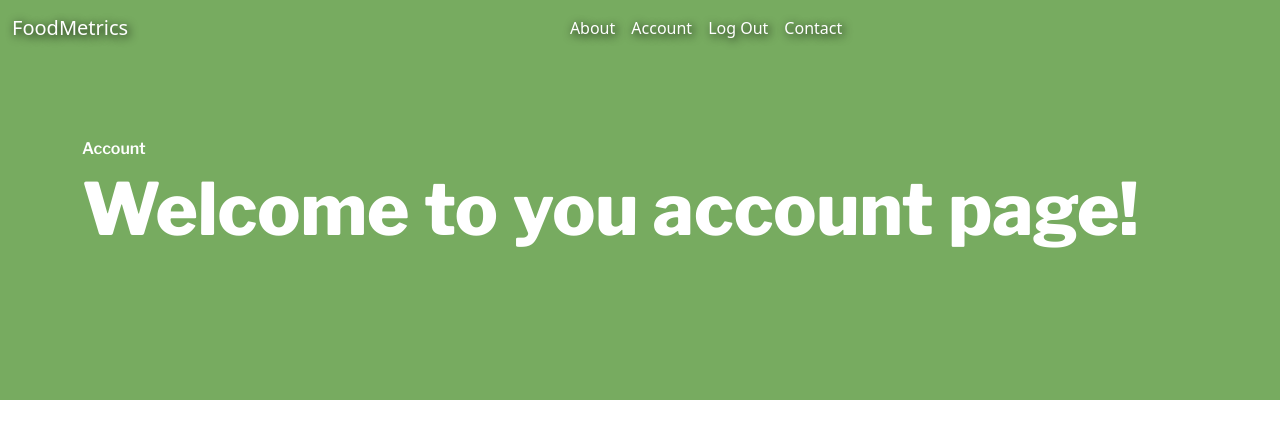
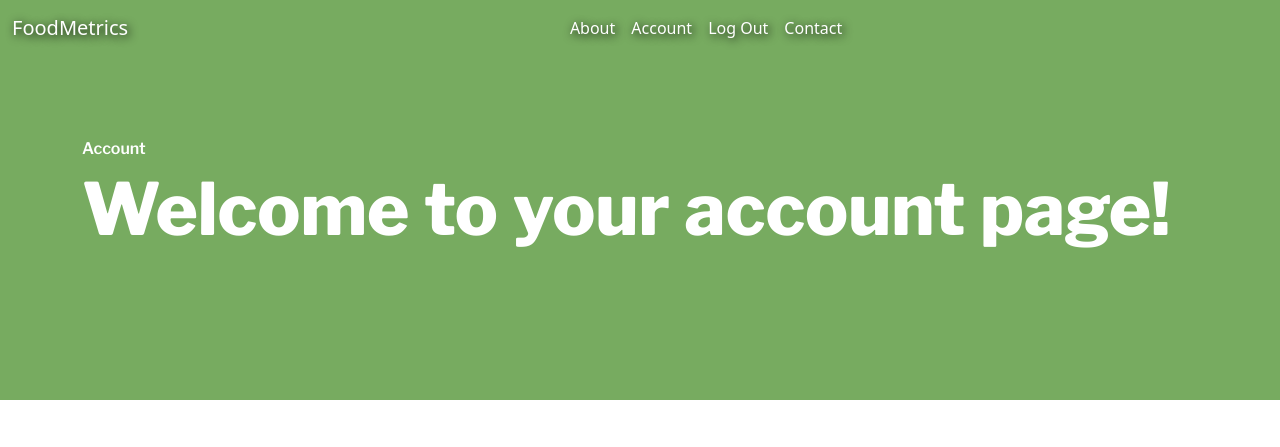
Before and after one commit to TBertazoli/foodmacros, a Django app: page /account/ in a window 1280 px wide. Shown: the top 447 px of the page. Run offline with Django 5.2, Linux system fonts and the light colour scheme; the visitor is signed in with stand-in values (Sample User, id 1); data that the repository does not hold is empty; some libraries are stand-ins or nearby versions.

Commit message:
fixed typo in the account page

```diff
--- a/main_app/templates/account/index.html
+++ b/main_app/templates/account/index.html
@@ -4,7 +4,7 @@
     <div class="row">
       <div class="col">
         <h3 class="libre-franklin-semibold">Account</h3>
-        <h1 class="libre-franklin-extrabold">Welcome to you account page!</h1>
+        <h1 class="libre-franklin-extrabold">Welcome to your account page!</h1>
       </div>
     </div>
   </div>
```
